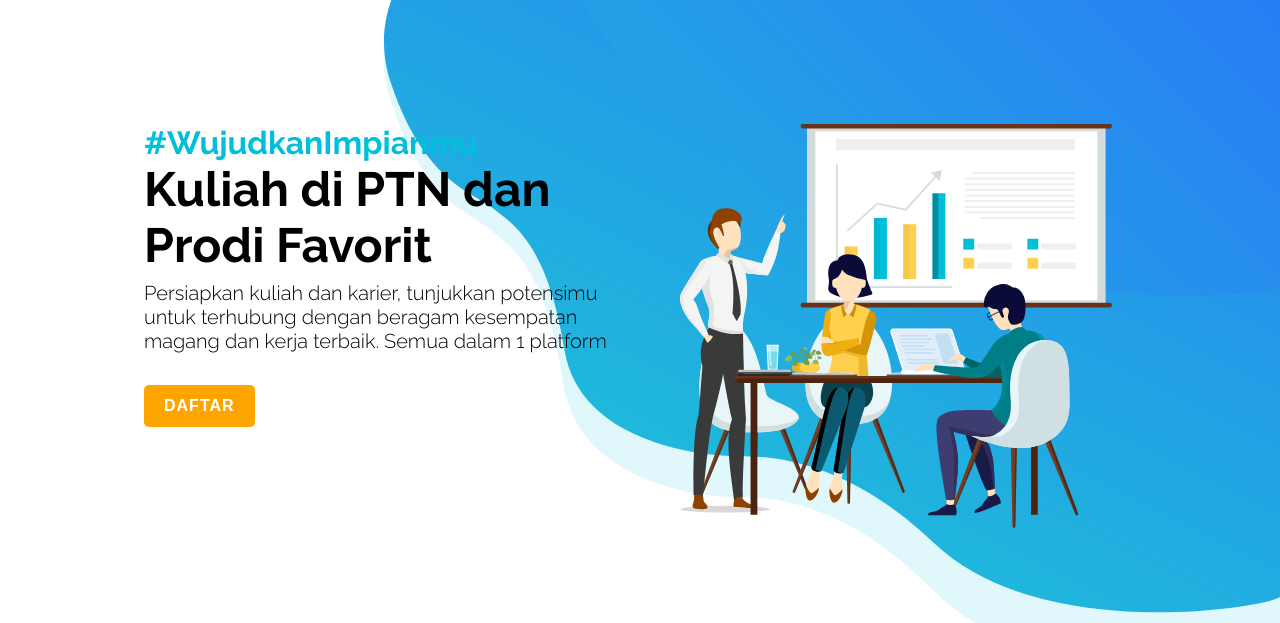
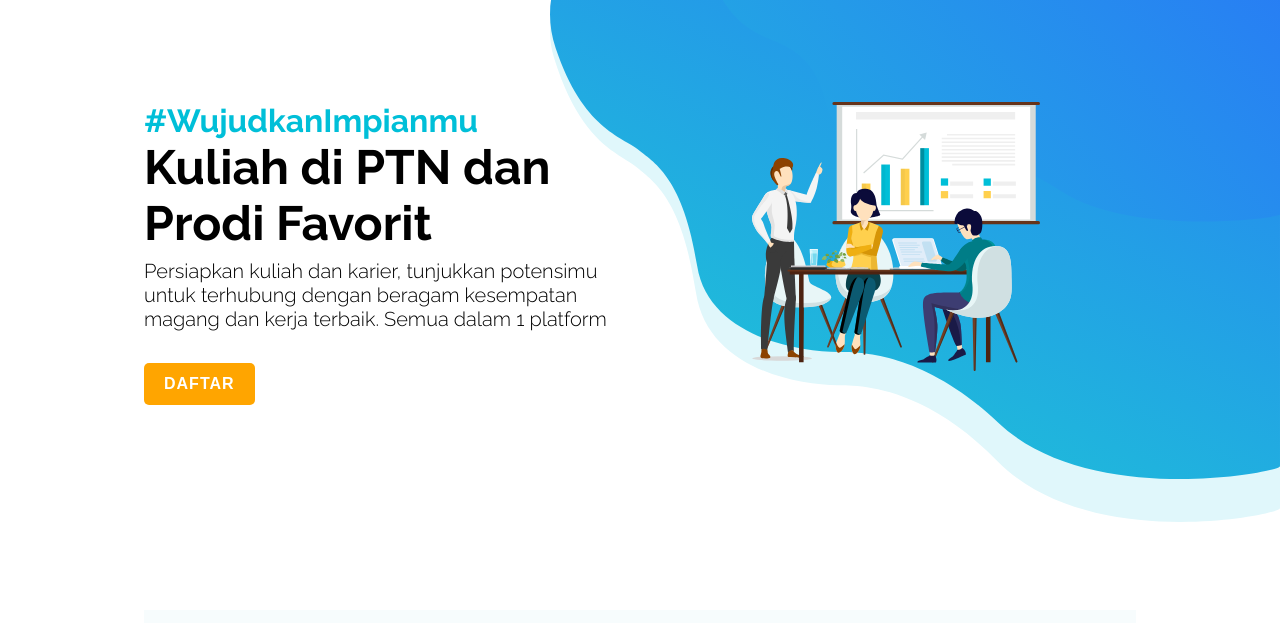
Before and after one commit to rizkyRosyidHidayat/itss, a plain HTML site: page index.html in a window 1280 px wide. Shown: the part 104-727 px from the top of the page. Drawn offline with Linux system fonts and the light colour scheme.

Commit message:
fixing banner

```diff
--- a/css/style.css
+++ b/css/style.css
@@ -229,6 +229,7 @@ header .container{ width: 90%; }
 	align-items: center;
 	padding-top: 64px;
 }
+.ilustrasi{ width: 80%; }
 
 .ptn{
 	margin: 64px 0;
@@ -338,6 +339,10 @@ footer .btn-icon img{
 }
 
 /*responsive*/
+@media screen and (min-height: 650px){
+	.banner{ height: 650px; }
+	.ilustrasi{ width: 60% }
+}
 /*tablet*/
 @media screen and (max-width: 770px){
 	.container{ width: 90%; }
@@ -374,7 +379,3 @@ footer .btn-icon img{
 	footer li{ margin-left: 16px; }
 	.modal .card{ width: 100%; }
 }
-
-@media screen and (min-height: 650px){
-	.banner{ background-size: 70%; }
-}
--- a/index.html
+++ b/index.html
@@ -56,7 +56,7 @@
 					<button class="btn btn-large dark orange">DAFTAR</button>
 				</div>
 				<div class="col md-6 d-sm-none text-center">
-					<img src="img/header.svg" alt="header" width="90%" />
+					<img src="img/header.svg" alt="header" class="ilustrasi" />
 				</div>
 			</div>
 		</div>
@@ -113,32 +113,6 @@
 				</div>
 			</div>
 		</div>
-		<!-- <div class="carousel lightblue lighten">
-			<div class="carousel-slide">
-				<img src="img/ptn/ugm.png" alt="ptn" width="100%" />
-			</div>
-			<div class="carousel-slide">
-				<img src="img/ptn/ugm.png" alt="ptn" width="100%" />
-			</div>
-			<div class="carousel-slide">
-				<img src="img/ptn/ugm.png" alt="ptn" width="100%" />
-			</div>
-			<div class="carousel-slide">
-				<img src="img/ptn/ugm.png" alt="ptn" width="100%" />
-			</div>
-			<div class="carousel-slide">
-				<img src="img/ptn/ugm.png" alt="ptn" width="100%" />
-			</div>
-			<div class="carousel-slide">
-				<img src="img/ptn/ugm.png" alt="ptn" width="100%" />
-			</div>
-			<div class="carousel-slide">
-				<img src="img/ptn/ugm.png" alt="ptn" width="100%" />
-			</div>
-			<div class="carousel-slide">
-				<img src="img/ptn/ugm.png" alt="ptn" width="100%" />
-			</div>
-		</div> -->
 	</section>
 
 	<section class="fitur mb-4">
```
